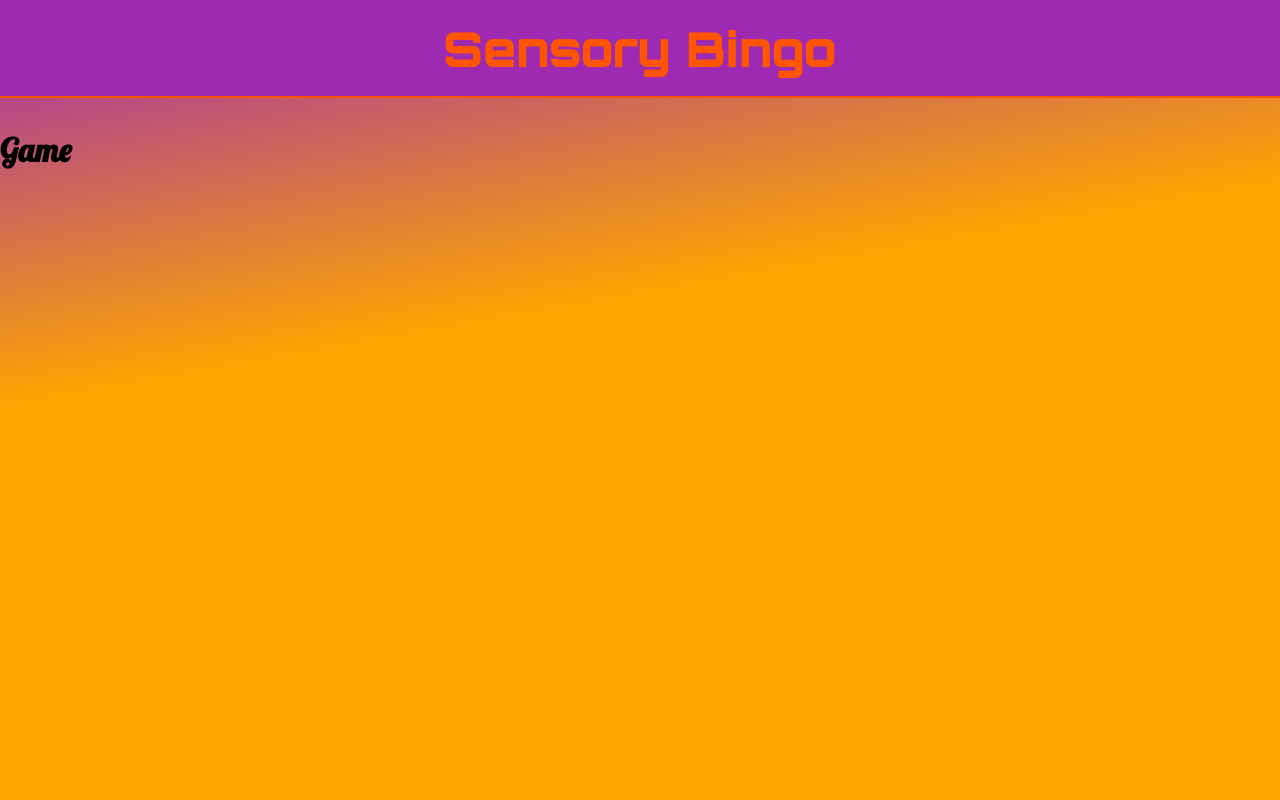
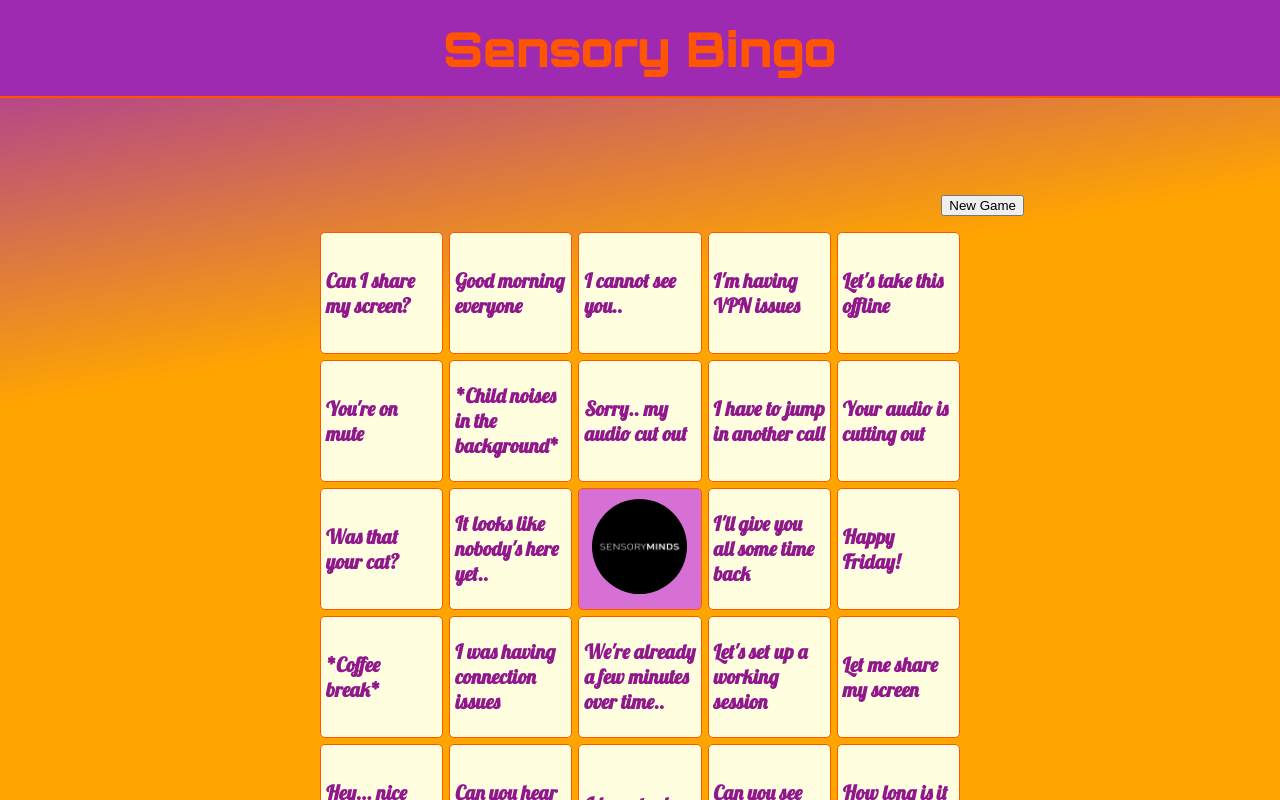
Before and after one commit to mcapurri/Sensory-bingo, a React (Create React App) app: page / in a window 1280 px wide. Built offline with nearby package versions, Linux system fonts and the light colour scheme.

Commit message:
created state context, Game and Box components, styling

```diff
--- a/src/App.tsx
+++ b/src/App.tsx
@@ -1,5 +1,7 @@
 import React from "react";
 import "./App.css";
+import Game from "./components/Game/Game";
+import { BingoContextProvider } from "./context/BingoContext";
 
 function App() {
   return (
@@ -7,8 +9,9 @@ function App() {
       <header>
         <h1 className="header">Sensory Bingo</h1>
       </header>
-
-      <h1>Game</h1>
+      <BingoContextProvider>
+        <Game />
+      </BingoContextProvider>
     </div>
   );
 }
--- /dev/null
+++ b/src/buzzwords.js
@@ -0,0 +1,31 @@
+export const buzzwords = [
+  "*Child noises in the background*",
+  "Good morning everyone",
+  "Can you see my screen?",
+  "You're on mute",
+  "Let's take this offline",
+  "I'm having VPN issues",
+  "Your audio is cutting out",
+  "Can you hear me?",
+  "I cannot see you..",
+  "How long is it gonna take?",
+  "We're already a few minutes over time..",
+  "*Awkward silence*",
+  "Hey... nice background!",
+  "I'll give you all some time back",
+  "Can I share my screen?",
+  "I have to drop",
+  "I have to jump in another call",
+  "Let's set up a working session",
+  "Was that your cat?",
+  "It looks like nobody's here yet..",
+  "Are you in the office?",
+  "Let me share my screen",
+  `Happy ${new Date().toLocaleDateString("en-US", { weekday: "long" })}!`,
+  "I'll be right back",
+  "*Coffee break*",
+  "Sorry.. my audio cut out",
+  "I'll have to get back to you",
+  "I was on mute",
+  "I was having connection issues",
+];
--- /dev/null
+++ b/src/components/Box/Box.css
@@ -0,0 +1,48 @@
+.boxContainer {
+  display: flex;
+  justify-content: center;
+  align-items: center;
+  color: black;
+  border: thin solid #ff5500;
+  border-radius: 5px;
+  padding: 0.5em 0.25em;
+  cursor: pointer;
+  background-color: #d770d4;
+  font-size: 20px;
+  font-weight: 900;
+}
+.boxContainer :hover {
+  scale: 1.05;
+}
+.jollyBoxContainer :hover {
+  scale: 1;
+}
+
+.image {
+  width: 95px;
+  height: 95px;
+  border-radius: 50%;
+}
+
+@media (max-width: 760px) {
+  .image {
+    width: 62px;
+    height: 62px;
+  }
+}
+
+@media (max-width: 576px) {
+  .image {
+    width: 46px;
+    height: 46px;
+  }
+}
+@media (max-width: 430px) {
+  .boxContainer {
+    font-weight: 300;
+  }
+  .image {
+    width: 42px;
+    height: 42px;
+  }
+}
--- /dev/null
+++ b/src/components/Box/Box.tsx
@@ -0,0 +1,35 @@
+import React from "react";
+import { GridElement } from "../../context/BingoContext";
+import logo from "../../assets/sensory-logo.png";
+import "./Box.css";
+
+interface BoxProps {
+  onBoxClicked: () => void;
+  gridElement: GridElement;
+}
+
+export const Box: React.FC<BoxProps> = ({ onBoxClicked, gridElement }) => {
+  return (
+    <div
+      onClick={onBoxClicked}
+      className="boxContainer"
+      style={{
+        backgroundColor: gridElement.selected ? "#d770d9" : "lightyellow",
+        color: gridElement.selected ? "lightyellow" : "#90188c",
+      }}
+    >
+      {" "}
+      <div>{gridElement.text}</div>
+    </div>
+  );
+};
+
+export const JollyBox = () => {
+  return (
+    <div className={"boxContainer jollyBoxContainer"}>
+      <div>
+        <img src={logo} alt="logo" className="image" />
+      </div>
+    </div>
+  );
+};
--- /dev/null
+++ b/src/components/Game/Game.css
@@ -0,0 +1,104 @@
+.boardContainer {
+  display: grid;
+  grid-template-columns: repeat(5, minmax(0, 1fr));
+  grid-template-rows: repeat(5, minmax(0, 1fr));
+  gap: 6px;
+  height: 80vmin;
+  width: 80vmin;
+}
+.container {
+  display: flex;
+  justify-content: center;
+  align-items: center;
+  height: 100vh;
+  width: 100vw;
+}
+
+.gameContainer {
+  width: 31%;
+  height: 80%;
+  display: flex;
+  align-items: center;
+  justify-content: center;
+  flex-direction: column;
+}
+
+.buttonContainer {
+  display: flex;
+  height: 2rem;
+  justify-content: right;
+  width: 100%;
+  margin-bottom: 1em;
+}
+
+@media (max-width: 2300px) {
+  .gameContainer {
+    width: 35%;
+  }
+}
+@media (max-width: 2100px) {
+  .gameContainer {
+    width: 37%;
+  }
+}
+@media (max-width: 2000px) {
+  .gameContainer {
+    width: 40%;
+  }
+}
+@media (max-width: 1200px) {
+  .gameContainer {
+    width: 43%;
+  }
+}
+@media (max-width: 1760px) {
+  .gameContainer {
+    width: 46%;
+  }
+}
+@media (max-width: 1660px) {
+  .gameContainer {
+    width: 49%;
+  }
+}
+@media (max-width: 1560px) {
+  .gameContainer {
+    width: 52%;
+  }
+}
+@media (max-width: 1360px) {
+  .gameContainer {
+    width: 60%;
+  }
+}
+@media (max-width: 1200px) {
+  .gameContainer {
+    width: 70%;
+  }
+}
+
+@media (max-width: 1024px) {
+  .gameContainer {
+    width: 76%;
+  }
+}
+@media (max-width: 990px) {
+  .gameContainer {
+    width: 78%;
+  }
+}
+@media (max-width: 768px) {
+  .gameContainer {
+    width: 80%;
+  }
+}
+@media (max-width: 576px) {
+  .gameContainer {
+    width: 82%;
+  }
+}
+@media (max-width: 480px) {
+  .gameContainer {
+    width: 82%;
+  }
+}
--- /dev/null
+++ b/src/components/Game/Game.tsx
@@ -0,0 +1,38 @@
+import { useContext } from "react";
+import { Box, JollyBox } from "../Box/Box";
+import "./Game.css";
+import { BingoContext } from "../../context/BingoContext";
+
+const Game = () => {
+  const { grid, setGridElement, shuffleAndInitialize } =
+    useContext(BingoContext);
+
+  return (
+    <div className="container">
+      <div className="gameContainer">
+        <div className="buttonContainer">
+          <button onClick={() => shuffleAndInitialize?.()}>New Game</button>
+        </div>
+        <div className="boardContainer">
+          {grid?.map((row, rowIndex) =>
+            row.map((gridElement, columnIndex) =>
+              gridElement.jolly ? (
+                <JollyBox key={`grid-${rowIndex}-${columnIndex}`}></JollyBox>
+              ) : (
+                <Box
+                  key={`grid-${rowIndex}-${columnIndex}`}
+                  gridElement={gridElement}
+                  onBoxClicked={() => {
+                    setGridElement?.(rowIndex, columnIndex);
+                  }}
+                />
+              )
+            )
+          )}
+        </div>
+      </div>
+    </div>
+  );
+};
+
+export default Game;
--- /dev/null
+++ b/src/context/BingoContext.tsx
@@ -0,0 +1,130 @@
+import React, { useMemo, useState } from "react";
+import { useEffect } from "react";
+import { buzzwords } from "../buzzwords";
+
+export const BingoContext = React.createContext<{
+  grid?: GridElement[][] | null;
+  setGridElement?: (row: number, column: number) => void;
+  shuffleAndInitialize?: () => void;
+  gameFinished: boolean;
+}>({ gameFinished: false });
+
+export interface GridElement {
+  text: string;
+  selected: boolean;
+  jolly: boolean;
+}
+
+interface BingoContextProviderProps {
+  children: React.ReactNode;
+}
+
+const shuffleArray = (array: string[]) => {
+  for (let i = array.length - 1; i > 0; i--) {
+    const j = Math.floor(Math.random() * (i + 1));
+    [array[i], array[j]] = [array[j], array[i]];
+  }
+  return array;
+};
+
+export const BingoContextProvider: React.FC<BingoContextProviderProps> = ({
+  children,
+}) => {
+  const [grid, setGrid] = useState<GridElement[][] | null>(null);
+
+  const gameFinished = useMemo(() => {
+    let hasWon = false;
+
+    // Check for winning row
+    for (let i = 0; i < 5; i++) {
+      hasWon = true;
+
+      for (let j = 0; j < 5; j++) {
+        if (!grid?.[i][j].selected) {
+          hasWon = false;
+          break;
+        }
+      }
+
+      if (hasWon) {
+        return true;
+      }
+    }
+
+    // Check for winning column
+    for (let i = 0; i < 5; i++) {
+      hasWon = true;
+
+      for (let j = 0; j < 5; j++) {
+        if (!grid?.[j][i].selected) {
+          hasWon = false;
+          break;
+        }
+      }
+
+      if (hasWon) {
+        return true;
+      }
+    }
+
+    // Check along diagonals
+    for (let i = 0; i < 5; i++) {
+      hasWon = true;
+
+      if (!grid?.[i][i].selected) {
+        hasWon = false;
+        break;
+      }
+    }
+
+    if (hasWon) {
+      return true;
+    }
+
+    for (let i = 0; i < 5; i++) {
+      hasWon = true;
+
+      if (!grid?.[i][4 - i].selected) {
+        hasWon = false;
+        break;
+      }
+    }
+
+    return hasWon;
+  }, [grid]);
+
+  const shuffleAndInitialize = () => {
+    const newGrid = [];
+    const shuffledBuzzwords = [...shuffleArray(buzzwords).slice(0, 25)];
+    shuffledBuzzwords[12] = "";
+    while (shuffledBuzzwords.length)
+      newGrid.push(
+        shuffledBuzzwords.splice(0, 5).map((gridElement: string) => ({
+          text: gridElement,
+          selected: gridElement ? false : true,
+          jolly: gridElement ? false : true,
+        }))
+      );
+    setGrid(newGrid);
+  };
+
+  const setGridElement = (row: number, column: number) => {
+    setGrid((currentGrid) => {
+      const newGrid = JSON.parse(JSON.stringify(currentGrid));
+      newGrid[row][column].selected = !newGrid[row][column].selected;
+      return newGrid;
+    });
+  };
+
+  useEffect(() => {
+    shuffleAndInitialize();
+  }, []);
+
+  return (
+    <BingoContext.Provider
+      value={{ grid, setGridElement, shuffleAndInitialize, gameFinished }}
+    >
+      {children}
+    </BingoContext.Provider>
+  );
+};
```
Also changed, not shown: src/assets/sensory-logo.png (added).
